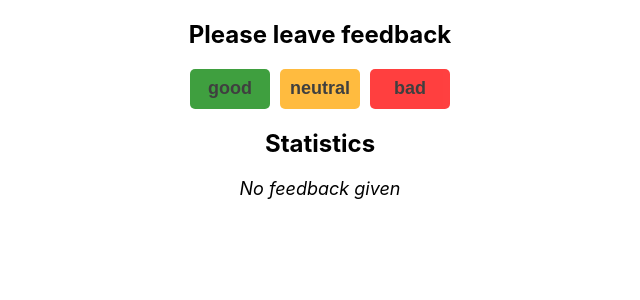
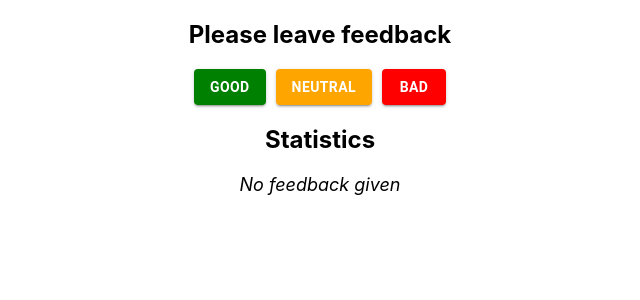
Before and after one commit to AlexGoIT/goit-react-hw-04-feedback, a React (Create React App) app: page / in a window 1280 px wide. Shown: the top 300 px of the page, without its empty margins (320-960 px from the left). Built offline with nearby package versions, Linux system fonts and the light colour scheme.

Commit message:
add material ui

```diff
--- a/package.json
+++ b/package.json
@@ -4,6 +4,9 @@
   "private": true,
   "homepage": "https://alexgoit.github.io/goit-react-hw-04-feedback/",
   "dependencies": {
+    "@emotion/react": "^11.11.1",
+    "@emotion/styled": "^11.11.0",
+    "@mui/material": "^5.14.1",
     "@testing-library/jest-dom": "^5.16.3",
     "@testing-library/react": "^12.1.4",
     "@testing-library/user-event": "^13.5.0",
--- a/src/components/App.jsx
+++ b/src/components/App.jsx
@@ -1,4 +1,4 @@
-import React, { Component } from 'react';
+import React, { useState } from 'react';
 
 import Section from './Section';
 import FeedbackOptions from './FeedbackOptions';
@@ -6,28 +6,26 @@ import Statistics from './Statistics';
 
 document.title = 'HW-4 Feedback';
 
-export class App extends Component {
-  state = {
+const App = () => {
+  const [state, setState] = useState({
     good: 0,
     neutral: 0,
     bad: 0,
+  });
+
+  const onClick = option => {
+    setState({ ...state, [option]: state[option] + 1 });
   };
 
-  onClick = option => {
-    this.setState(prevState => ({
-      [option]: prevState[option] + 1,
-    }));
-  };
+  return (
+    <Section title="Please leave feedback">
+      <FeedbackOptions
+        onClick={onClick}
+        feedbackOptions={state}
+      ></FeedbackOptions>
+      <Statistics feedbackOptions={state} />
+    </Section>
+  );
+};
 
-  render() {
-    return (
-      <Section title="Please leave feedback">
-        <FeedbackOptions
-          onClick={this.onClick}
-          feedbackOptions={this.state}
-        ></FeedbackOptions>
-        <Statistics feedbackOptions={this.state} />
-      </Section>
-    );
-  }
-}
+export default App;
--- a/src/components/FeedbackOptions/FeedbackOptions.jsx
+++ b/src/components/FeedbackOptions/FeedbackOptions.jsx
@@ -1,16 +1,48 @@
 import PropTypes from 'prop-types';
+import Button from '@mui/material/Button';
+import { createTheme, ThemeProvider } from '@mui/material/styles';
+
 import { OptionsWrapper } from './FeedbackOptions.styled';
+
+const theme = createTheme({
+  typography: {
+    button: {
+      fontWeight: 600,
+    },
+  },
+  palette: {
+    good: {
+      main: '#008000',
+      contrastText: '#fff',
+    },
+    neutral: {
+      main: '#ffa500',
+      contrastText: '#fff',
+    },
+    bad: {
+      main: '#ff0000',
+      contrastText: '#fff',
+    },
+  },
+});
 
 const FeedbackOptions = ({ onClick, feedbackOptions }) => {
   return (
     <OptionsWrapper>
-      {Object.keys(feedbackOptions).map((key, ind) => {
-        return (
-          <button key={ind} onClick={() => onClick(key)}>
-            {key}
-          </button>
-        );
-      })}
+      <ThemeProvider theme={theme}>
+        {Object.keys(feedbackOptions).map((key, ind) => {
+          return (
+            <Button
+              variant="contained"
+              color={key}
+              key={ind}
+              onClick={() => onClick(key)}
+            >
+              {key}
+            </Button>
+          );
+        })}
+      </ThemeProvider>
     </OptionsWrapper>
   );
 };
--- a/src/components/FeedbackOptions/FeedbackOptions.styled.js
+++ b/src/components/FeedbackOptions/FeedbackOptions.styled.js
@@ -4,7 +4,7 @@ export const OptionsWrapper = styled.div`
   display: flex;
   gap: 10px;
 
-  button {
+  /* button {
     width: 80px;
     height: 40px;
     border-radius: 5px;
@@ -15,9 +15,9 @@ export const OptionsWrapper = styled.div`
     opacity: 0.75;
     cursor: pointer;
     transition: opacity 0.2s ease-in;
-  }
+  } */
 
-  button:nth-child(1) {
+  /* button:nth-child(1) {
     background-color: green;
   }
 
@@ -31,5 +31,5 @@ export const OptionsWrapper = styled.div`
 
   button:hover {
     opacity: 1;
-  }
+  } */
 `;
--- a/src/index.js
+++ b/src/index.js
@@ -1,6 +1,6 @@
 import React from 'react';
 import ReactDOM from 'react-dom/client';
-import { App } from 'components/App';
+import App from 'components/App';
 import './index.css';
 
 ReactDOM.createRoot(document.getElementById('root')).render(
```
Also changed, not shown: 1 other file (tests, documents, lock files or other folders).
